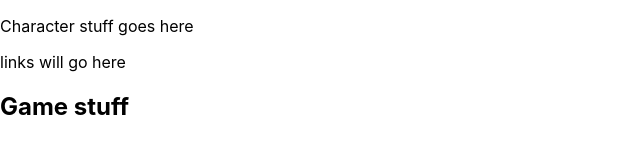
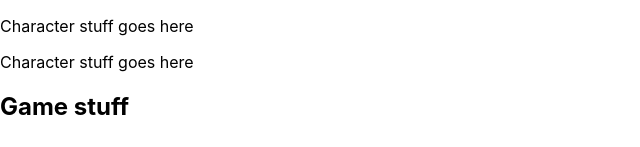
Before and after one commit to scottishdev/dwarves_of_kurak, a React (Create React App) app in the folder frontend/: page / in a window 1280 px wide. Shown: the top 147 px of the page, without its empty margins (0-640 px from the left). Built offline with nearby package versions, Linux system fonts and the light colour scheme; no server answers.

Commit message:
added request in helpers

```diff
--- a/frontend/src/containers/CharacterContainer.js
+++ b/frontend/src/containers/CharacterContainer.js
@@ -1,5 +1,7 @@
 import React, {Component, Fragment} from 'react';
 import Character from '../components/characters/Character';
+import Request from '../helpers/request.js';
+import {BrowserRouter as Router, Route, Switch} from 'react-router-dom';
 
 class CharacterContainer extends Component{
   constructor(props){
@@ -9,18 +11,25 @@ class CharacterContainer extends Component{
     }
   }
 
-  // componentDidMount(){
-  //   const request = new Request();
-  //
-  //   request.get('/api/characters')
-  //   .then(data => this.setState({characters: data}))
-  // }
+  componentDidMount(){
+    const request = new Request();
+
+    request.get('/api/characters')
+    .then(data => this.setState({characters: data}))
+  }
 
   render(){
     return(
+      <Router>
       <Fragment>
-      <p>links will go here</p>
+      <Switch>
+      <Route render={(props) => {
+        return <Character characters={this.state.characters}/>
+      }}/>
+      <p>characters links to be added here</p>
+      </Switch>
       </Fragment>
+      </Router>
     )
   }
 
--- /dev/null
+++ b/frontend/src/helpers/request.js
@@ -0,0 +1,10 @@
+class Request {
+
+  get(url){
+    return fetch(url)
+    .then(res => res.json())
+  }
+}
+
+
+export default Request;
```
